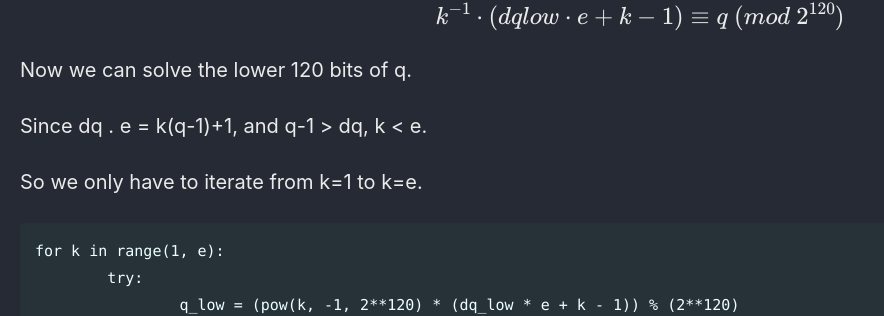
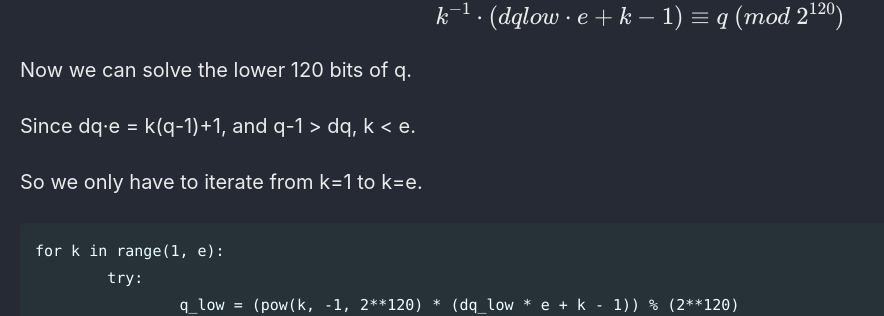
Before and after one commit to Connor-McCartney/Connor-McCartney.github.io, a Jekyll site: the page built from _pages/cryptography/small-roots/Corrupted-Key-Blue-Hat-Cup-2022.md, in a window 1280 px wide and 900 px high, scrolled down 948 px. Shown: the part 146-462 px from the top of the window, without its empty margins (0-884 px from the left). Built offline with Jekyll 4.4.1, drawn with Linux system fonts in a browser that asks for light colours; cached includes are drawn as plain includes.

```diff
--- a/_pages/cryptography/small-roots/Corrupted-Key-Blue-Hat-Cup-2022.md
+++ b/_pages/cryptography/small-roots/Corrupted-Key-Blue-Hat-Cup-2022.md
@@ -45,7 +45,7 @@ $$k^{-1} \cdot  (dqlow \cdot e + k - 1) \equiv q\ (mod\ 2^{120})$$
 
 Now we can solve the lower 120 bits of q.
 
-Since dq . e = k(q-1)+1, and q-1 > dq, k < e.
+Since dq·e = k(q-1)+1, and q-1 > dq, k < e.
 
 So we only have to iterate from k=1 to k=e.
 
```
